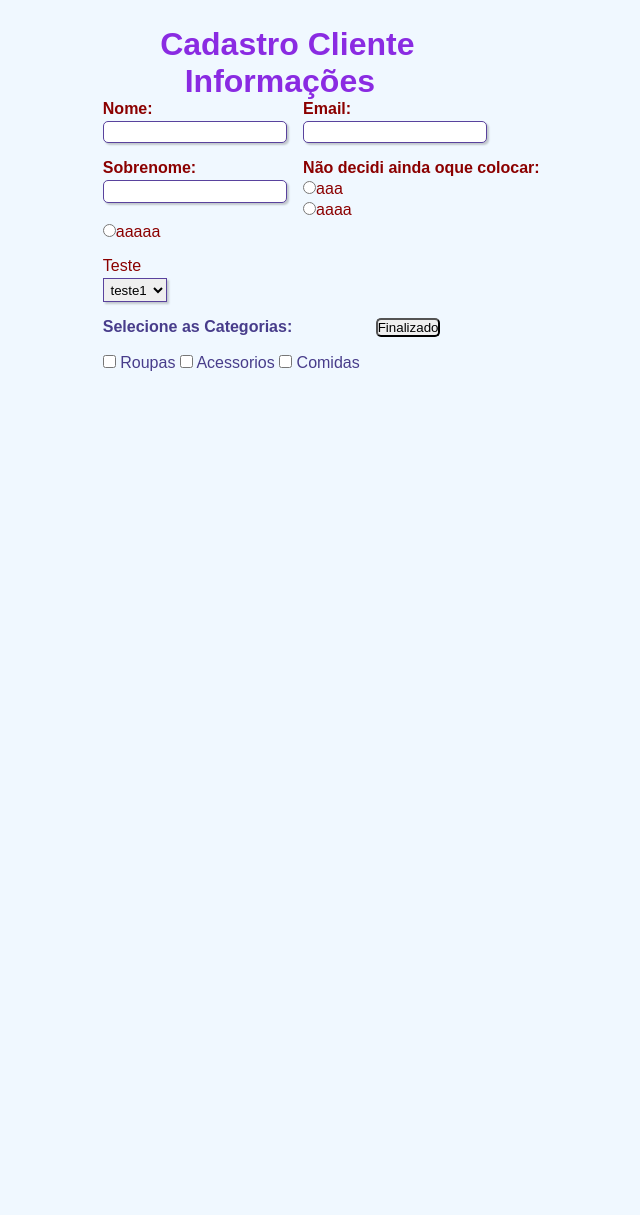
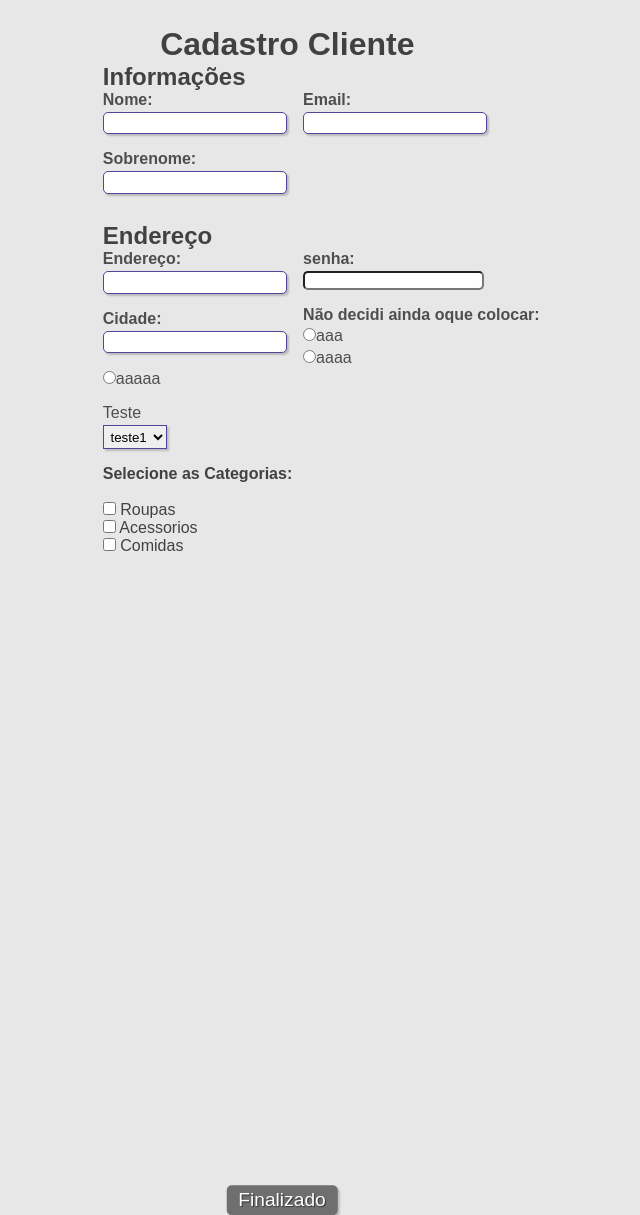
Before and after one commit to senacrs-emti/2022-3M-mercado-cultural, a PHP site: page / in a window 1280 px wide. Shown: the whole page, without its empty margins (358-998 px from the left). Before the commit the page ends 371 px from the top, so only its background shows below. Run offline with PHP 8.4, Linux system fonts and the light colour scheme.

Commit message:
Cadastro cliente
algumas modificações incluindo o endereço e outras coisinhas

```diff
--- a/index.html
+++ b/index.html
@@ -11,7 +11,7 @@
     <div>
 
         <h1 id="titulo">Cadastro Cliente</h1>
-        <h1 id="subtitulo">Informações</h1>
+        <h2 id="info">Informações</h2>
 
     </div>
 
@@ -35,6 +35,31 @@
         <div class="campo">
             <label for="email"><strong>Email:</strong></label>
             <input type="email" name="email" id="email" required>
+        </div>
+        <br><br><br><br>
+        <div>
+            <h2 id="endereco">Endereço</h2>
+        </div>
+
+        <fieldset class="grupo">
+            <div class="campo">
+                <label for="endereco"><strong>Endereço: </strong></label>
+                <input type="text" name="endereco" id="endereco">
+
+            </div>
+
+            <div class="campo">
+                <label for="cidade"><strong>Cidade: </strong></label>
+                <input type="text" name="cidade" id="endereco">
+
+            </div>
+
+        </fieldset>
+
+        <div class="campo">
+
+            <label for="senha"><strong>senha:</strong></label>
+            <input type="password" name="senha" id="senha" required>
         </div>
         <!--Não decidi ainda oque botar/é um input de escolha única -->
         <div class="campo">
@@ -61,15 +86,20 @@
         <!--Parte onde seleciona as categorias preferidas -->
         <fieldset class="grupo">
 
+            <div id="check">
                 <label><strong>Selecione as Categorias:</strong></label> <br><br>
                 <input type="checkbox" id="moda1" name="moda1" value="roupas">
                 <label for="moda">Roupas</label>
+                <br>
 
                 <input type="checkbox" id="moda2" name="moda2" value="acessorios">
                 <label for="moda">Acessorios</label>
+                <br>
 
                 <input type="checkbox" id="food" name="food" value="comidas">
                 <label for="comidas">Comidas</label>
+                <br>
+            </div>
 
         </fieldset>
 
--- a/style.css
+++ b/style.css
@@ -5,13 +5,13 @@
 
 #titulo{
     font-family: sans-serif;
-    color:blueviolet;
+    color:rgba(0, 0, 0, 0.719);
     margin-left: 7%;
 }
 
 #subtitulo{
     font-family: sans-serif;
-    color:blueviolet;
+    color:rgba(0, 0, 0, 0.719);
     margin-left: 10%;
 }
 
@@ -20,10 +20,10 @@ fieldset{
 }
 
 body{
-    background-color:aliceblue;
+    background-color:rgb(231, 231, 231);
     font-family: sans-serif;
     font-size: 1em;
-    color:darkslateblue;
+    color:rgba(0, 0, 0, 0.719);
     margin-left: 36%;
     margin-top: 2%;
     justify-content: center;
@@ -39,7 +39,7 @@ input, selct, button{
 
 .campo label{
     margin-bottom: 0.2em;
-    color:darkred;
+    color:rgba(0, 0, 0, 0.664);
     display: block;
 }
 
@@ -51,7 +51,7 @@ fieldset.grupo{
 .campo input[type="text"], .campo input[type="email"], .campo select {
     padding: 0.2em;
     border: 1px solid #59429d;
-    box-shadow: 2px 2px 2px rgb(0,0,0,0.2);
+    box-shadow: 2px 2px 2px rgba(0,0,0,0.2);
     display: block;
 }
 
@@ -59,4 +59,36 @@ fieldset.grupo{
     padding-right: 1em;
 }
 
-.campo input:focus
+.campo input:focus, .campo select:focus{
+    background: #E0E0F8;
+}
+
+.botao{
+    font-size: 1.2em;
+    background: #6f6f6f;
+    border: 0;
+    margin-bottom: 1em;
+    color: #ffff;
+    padding: 0.2em 0.6em;
+    box-shadow: 2px 2px 2px rgba(0,0,0,0.2);
+    text-shadow: 1px 1px 1px rgba(0,0,0,0.5);
+    position:absolute;
+    top: 150%;
+    left: 50%;
+    margin-right: -50%;
+    transform: translate(-50%, -50%);
+}
+
+.botao:hover{
+    background: #6e6e6e;
+    box-shadow: inset 2px 2px 2px rgba(0,0,0,0.2);
+    text-shadow: none;
+}
+
+.botao, select{
+    cursor: pointer;
+}
+
+#check{
+    display: inline-block;
+}
```
Lines whose indentation alone changed are shown as unchanged.
